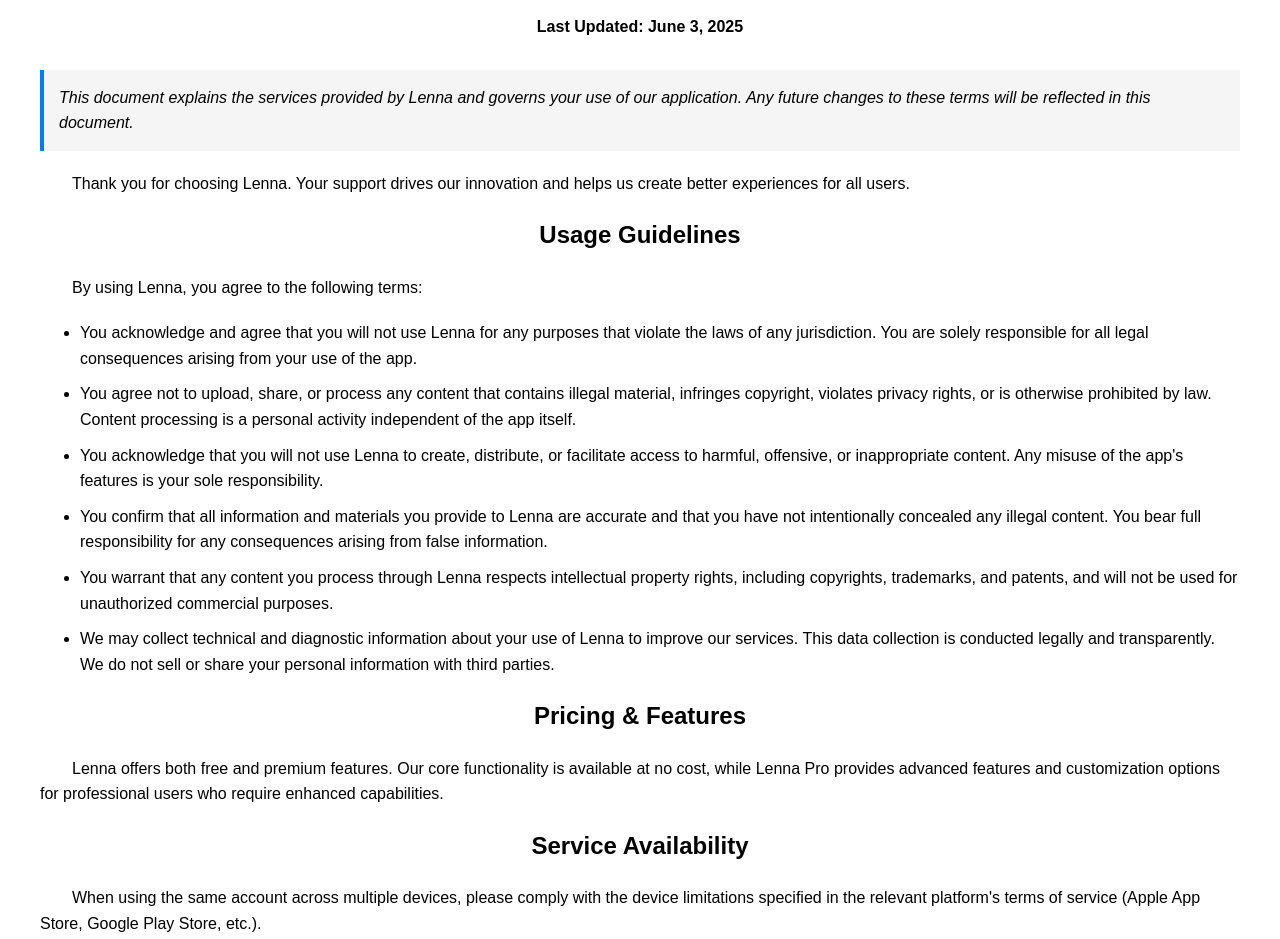
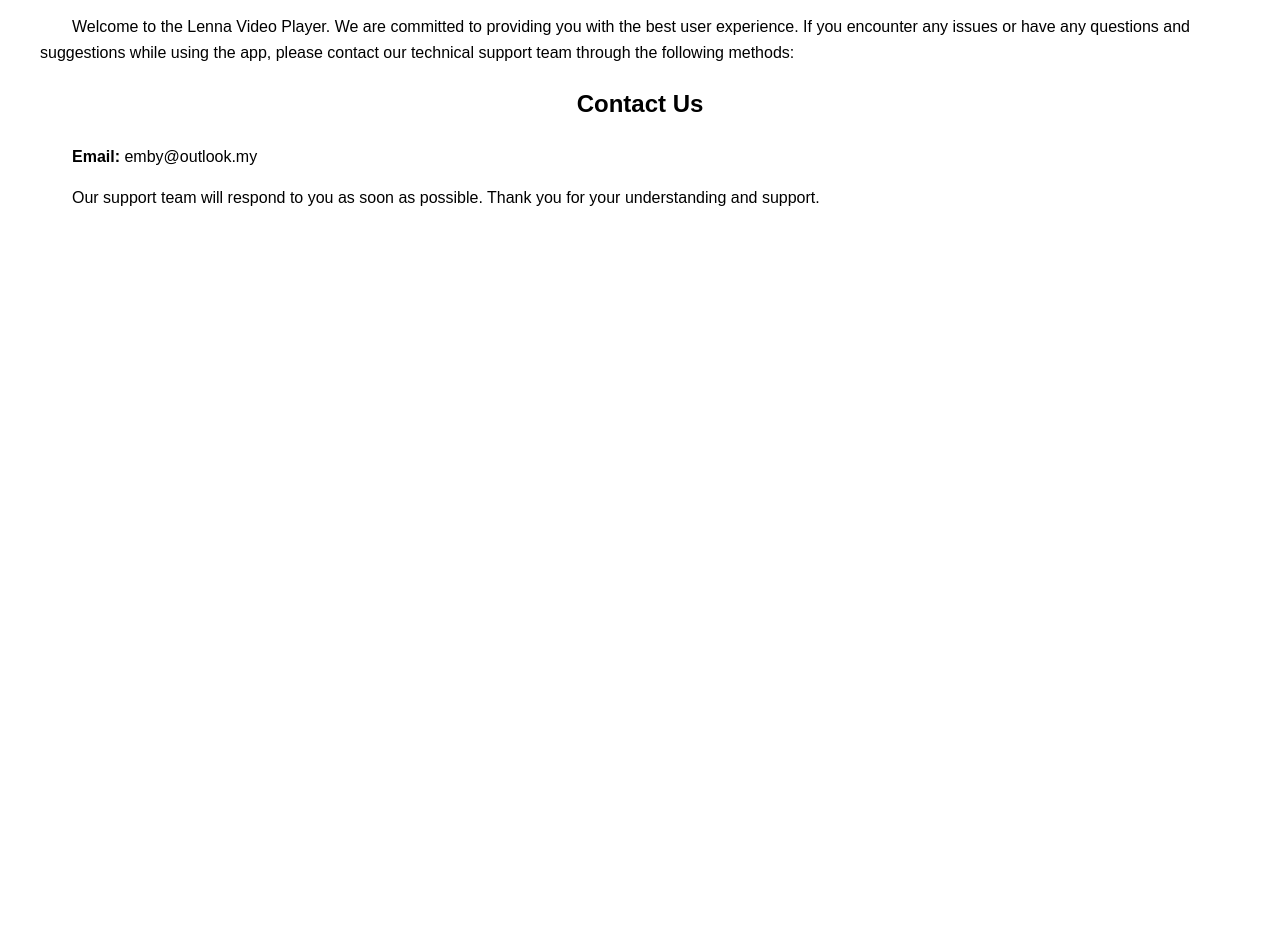
Before and after one commit to LennaApp/LennaApp, a plain HTML site: page support/en.html in a window 1280 px wide. Shown: the part 120-1059 px from the top of the page. After the commit the page ends 800 px from the top, so only its background shows below. Drawn offline with Linux system fonts and the light colour scheme.

Commit message:
Update en.html

```diff
--- a/support/en.html
+++ b/support/en.html
@@ -3,7 +3,7 @@
 <head>
     <meta charset="UTF-8">
     <meta name="viewport" content="width=device-width, initial-scale=1.0">
-    <title>Lenna Terms of Service</title>
+    <title>Lenna Technical Support</title>
     <style>
         body {
             font-family: Arial, sans-serif;
@@ -20,82 +20,17 @@
         .contact-info {
             margin-top: 20px;
         }
-        ul {
-            margin: 20px 0;
-        }
-        li {
-            margin-bottom: 10px;
-        }
-        .last-updated {
-            text-align: center;
-            font-weight: bold;
-            margin-bottom: 30px;
-        }
-        .disclaimer {
-            font-style: italic;
-            margin: 20px 0;
-            padding: 15px;
-            background-color: #f5f5f5;
-            border-left: 4px solid #007bff;
-        }
     </style>
 </head>
 <body>
-    <h1>Lenna Terms of Service</h1>
-
-    <div class="last-updated">
-        Last Updated: June 3, 2025
-    </div>
-
-    <div class="disclaimer">
-        This document explains the services provided by Lenna and governs your use of our application. Any future changes to these terms will be reflected in this document.
-    </div>
-
-    <p>Thank you for choosing Lenna. Your support drives our innovation and helps us create better experiences for all users.</p>
-
-    <h2>Usage Guidelines</h2>
-
-    <p>By using Lenna, you agree to the following terms:</p>
-
-    <ul>
-        <li>You acknowledge and agree that you will not use Lenna for any purposes that violate the laws of any jurisdiction. You are solely responsible for all legal consequences arising from your use of the app.</li>
-        <li>You agree not to upload, share, or process any content that contains illegal material, infringes copyright, violates privacy rights, or is otherwise prohibited by law. Content processing is a personal activity independent of the app itself.</li>
-        <li>You acknowledge that you will not use Lenna to create, distribute, or facilitate access to harmful, offensive, or inappropriate content. Any misuse of the app's features is your sole responsibility.</li>
-        <li>You confirm that all information and materials you provide to Lenna are accurate and that you have not intentionally concealed any illegal content. You bear full responsibility for any consequences arising from false information.</li>
-        <li>You warrant that any content you process through Lenna respects intellectual property rights, including copyrights, trademarks, and patents, and will not be used for unauthorized commercial purposes.</li>
-        <li>We may collect technical and diagnostic information about your use of Lenna to improve our services. This data collection is conducted legally and transparently. We do not sell or share your personal information with third parties.</li>
-    </ul>
-
-    <h2>Pricing & Features</h2>
-
-    <p>Lenna offers both free and premium features. Our core functionality is available at no cost, while Lenna Pro provides advanced features and customization options for professional users who require enhanced capabilities.</p>
-
-    <h2>Service Availability</h2>
-
-    <p>When using the same account across multiple devices, please comply with the device limitations specified in the relevant platform's terms of service (Apple App Store, Google Play Store, etc.).</p>
-
-    <p>We reserve the right to address serious violations of these terms, including but not limited to suspension of premium features or account restrictions.</p>
-
-    <h2>Third-Party Services</h2>
-
-    <p>Lenna may integrate with third-party services and APIs to enhance functionality. We do not provide or control the content of these external services. Please review the terms of service for any third-party integrations before using them.</p>
-
-    <h2>Data & Privacy</h2>
-
-    <p>Your privacy is important to us. We process data in accordance with our Privacy Policy and applicable data protection laws. User data is stored securely and is not shared with unauthorized parties.</p>
-
-    <h2>Refunds</h2>
-
-    <p>Refund requests should be directed to the platform where you purchased Lenna (App Store, Google Play, etc.). Developers do not directly process refunds. Please contact the respective platform's support team for assistance.</p>
-
-    <h2>Changes to Terms</h2>
-
-    <p>We may update these Terms of Service periodically. Changes will be posted on this page and become effective immediately upon publication. Continued use of Lenna after changes constitutes acceptance of the new terms.</p>
+    <h1>Lenna Technical Support</h1>
+    <p>Welcome to the Lenna Video Player. We are committed to providing you with the best user experience. If you encounter any issues or have any questions and suggestions while using the app, please contact our technical support team through the following methods:</p>
 
     <div class="contact-info">
         <h2>Contact Us</h2>
         <p><strong>Email:</strong> emby@outlook.my</p>
-        <p>If you have questions or concerns about these Terms of Service, please contact us at the above email address. Our support team will respond to you as soon as possible.</p>
     </div>
+
+    <p>Our support team will respond to you as soon as possible. Thank you for your understanding and support.</p>
 </body>
 </html>
```
